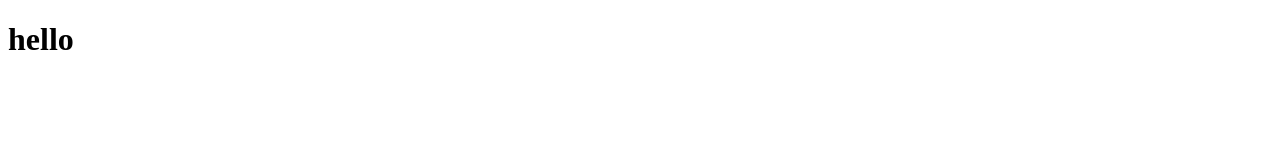
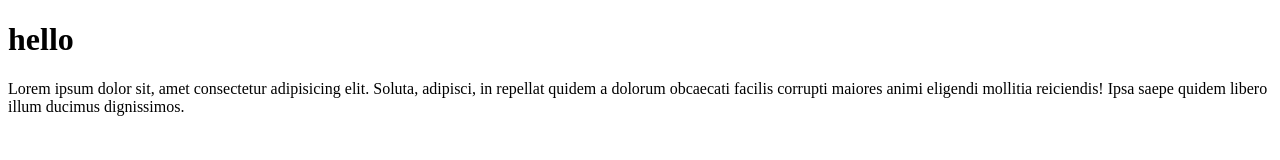
Before and after one commit to molotov2003/testing, a plain HTML site: page index.html in a window 1280 px wide. Drawn offline with Linux system fonts and the light colour scheme.

Commit message:
segunda actualizacion correcion de el html

```diff
--- a/index.html
+++ b/index.html
@@ -8,5 +8,6 @@
 </head>
 <body>
     <h1>hello</h1>
+    Lorem ipsum dolor sit, amet consectetur adipisicing elit. Soluta, adipisci, in repellat quidem a dolorum obcaecati facilis corrupti maiores animi eligendi mollitia reiciendis! Ipsa saepe quidem libero illum ducimus dignissimos.
 </body>
 </html>
```
Also changed, not shown: 1 other file.
